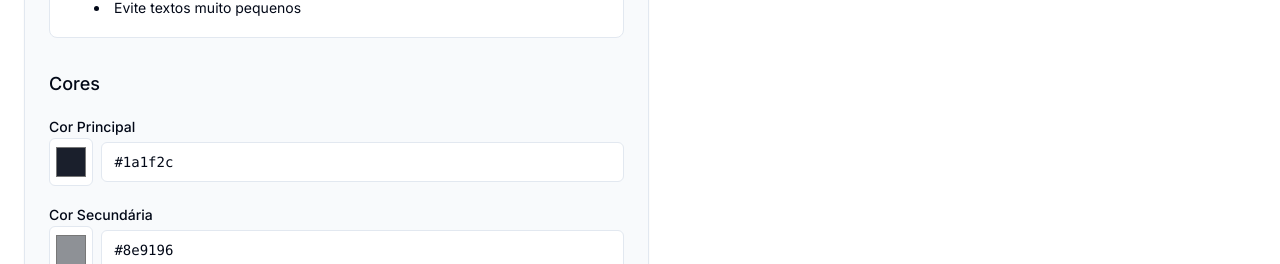
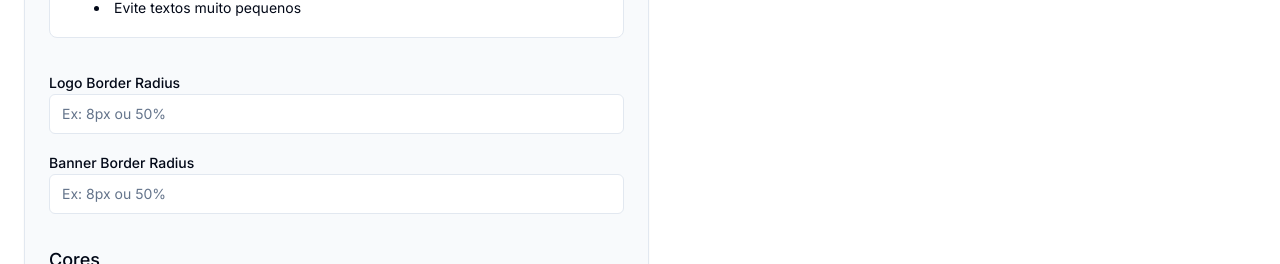
Before and after one commit to redcat2323/gerador-de-assinatura-valuehost, a React (Vite) app: page / in a window 1280 px wide. Shown: the part 674-938 px from the top of the page. Built offline with nearby package versions, Linux system fonts and the light colour scheme.

Commit message:
Add border radius option for images
Implement functionality to allow users to add border radius to the logo and banner images in the signature component.
[skip gpt_engineer]

```diff
--- a/src/components/signature/SignatureForm.tsx
+++ b/src/components/signature/SignatureForm.tsx
@@ -6,6 +6,7 @@ import { MediaUploadForm } from "./form/MediaUploadForm";
 import { ColorCustomizationForm } from "./form/ColorCustomizationForm";
 import { FontCustomizationForm } from "./form/FontCustomizationForm";
 import { CustomLinksForm } from "./form/CustomLinksForm";
+import { BorderRadiusForm } from "./form/BorderRadiusForm";
 
 interface SignatureFormProps {
   signatureData: SignatureData;
@@ -14,6 +15,7 @@ interface SignatureFormProps {
   handleColorChange: (colorType: 'primary' | 'secondary' | 'accent', value: string) => void;
   handleFontChange: (font: string) => void;
   handleCustomLinksChange: (links: Array<{ label: string; url: string }>) => void;
+  handleBorderRadiusChange: (type: 'logo' | 'banner', value: string) => void;
 }
 
 export const SignatureForm = ({
@@ -22,7 +24,8 @@ export const SignatureForm = ({
   handleImageUpload,
   handleColorChange,
   handleFontChange,
-  handleCustomLinksChange
+  handleCustomLinksChange,
+  handleBorderRadiusChange
 }: SignatureFormProps) => {
   const colors = {
     primary: "#1a1f2c",
@@ -36,6 +39,11 @@ export const SignatureForm = ({
       <MediaUploadForm
         signatureData={signatureData}
         onImageUpload={handleImageUpload}
+      />
+
+      <BorderRadiusForm
+        signatureData={signatureData}
+        onBorderRadiusChange={handleBorderRadiusChange}
       />
 
       <ColorCustomizationForm
--- /dev/null
+++ b/src/components/signature/form/BorderRadiusForm.tsx
@@ -0,0 +1,41 @@
+import React from "react";
+import { Label } from "../../ui/label";
+import { Input } from "../../ui/input";
+import { SignatureData } from "../types";
+
+interface BorderRadiusFormProps {
+  signatureData: SignatureData;
+  onBorderRadiusChange: (type: 'logo' | 'banner', value: string) => void;
+}
+
+export const BorderRadiusForm = ({ signatureData, onBorderRadiusChange }: BorderRadiusFormProps) => {
+  return (
+    <div className="space-y-4">
+      <div>
+        <Label>Logo Border Radius</Label>
+        <div className="flex items-center gap-2">
+          <Input
+            type="text"
+            placeholder="Ex: 8px ou 50%"
+            value={signatureData.logo_border_radius || ''}
+            onChange={(e) => onBorderRadiusChange('logo', e.target.value)}
+            className="w-full"
+          />
+        </div>
+      </div>
+
+      <div>
+        <Label>Banner Border Radius</Label>
+        <div className="flex items-center gap-2">
+          <Input
+            type="text"
+            placeholder="Ex: 8px ou 50%"
+            value={signatureData.banner_border_radius || ''}
+            onChange={(e) => onBorderRadiusChange('banner', e.target.value)}
+            className="w-full"
+          />
+        </div>
+      </div>
+    </div>
+  );
+};
--- a/src/components/signature/templates/ModernTemplate.tsx
+++ b/src/components/signature/templates/ModernTemplate.tsx
@@ -25,13 +25,17 @@ export const ModernTemplate = ({ data }: ModernTemplateProps) => {
                               <img
                                 src={data.logo_url}
                                 alt="Logo"
-                                style={{ maxWidth: "150px", height: "auto" }}
+                                style={{
+                                  maxWidth: "150px",
+                                  height: "auto",
+                                  borderRadius: data.logo_border_radius || '0'
+                                }}
                               />
                             </td>
                           )}
                           <td style={{
                             verticalAlign: "top",
-                            borderLeft: `4px solid ${data.colors.accent || "#9b87f5"}`,
+                            borderLeft: `4px solid ${data.colors?.accent || "#9b87f5"}`,
                             paddingLeft: "15px"
                           }}>
                             <table cellPadding="0" cellSpacing="0" style={{ width: "100%" }}>
@@ -41,7 +45,7 @@ export const ModernTemplate = ({ data }: ModernTemplateProps) => {
                                     <span style={{
                                       fontSize: "18px",
                                       fontWeight: "bold",
-                                      color: data.colors.primary || "#1a1f2c",
+                                      color: data.colors?.primary || "#1a1f2c",
                                       display: "block"
                                     }}>
                                       {data.fullName || "Seu Nome"}
@@ -49,7 +53,7 @@ export const ModernTemplate = ({ data }: ModernTemplateProps) => {
                                     {(data.jobTitle || data.company) && (
                                       <span style={{
                                         fontSize: "14px",
-                                        color: data.colors.secondary || "#8e9196",
+                                        color: data.colors?.secondary || "#8e9196",
                                         display: "block",
                                         paddingTop: "4px"
                                       }}>
@@ -87,7 +91,8 @@ export const ModernTemplate = ({ data }: ModernTemplateProps) => {
                           width: "100%",
                           maxWidth: "600px",
                           height: "auto",
-                          display: "block"
+                          display: "block",
+                          borderRadius: data.banner_border_radius || '0'
                         }}
                       />
                     </td>
--- a/src/components/signature/types.ts
+++ b/src/components/signature/types.ts
@@ -9,6 +9,8 @@ export interface SignatureData {
   logo_url?: string;
   banner_url?: string;
   font_family?: string;
+  logo_border_radius?: string;
+  banner_border_radius?: string;
   colors?: {
     primary: string;
     secondary: string;
```
